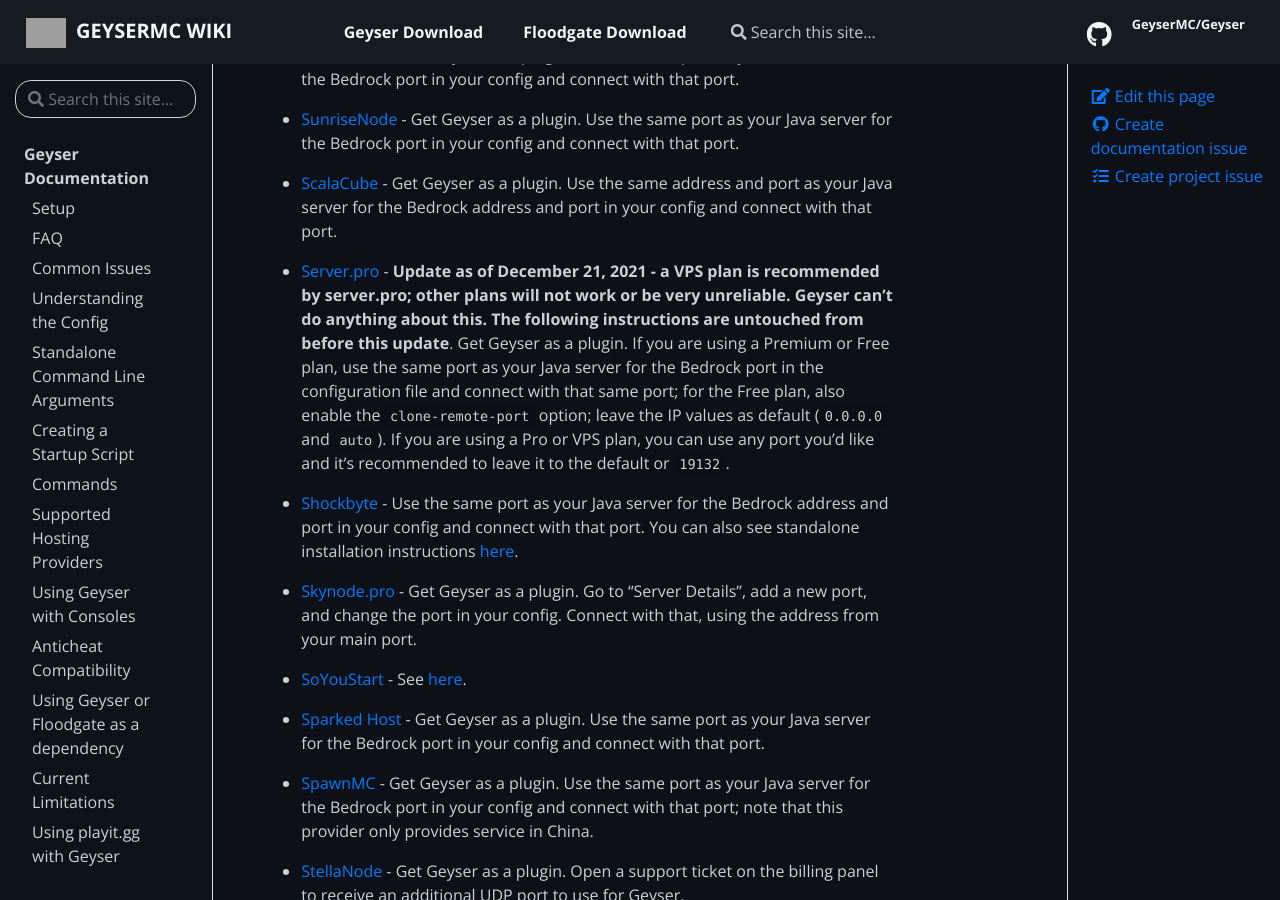
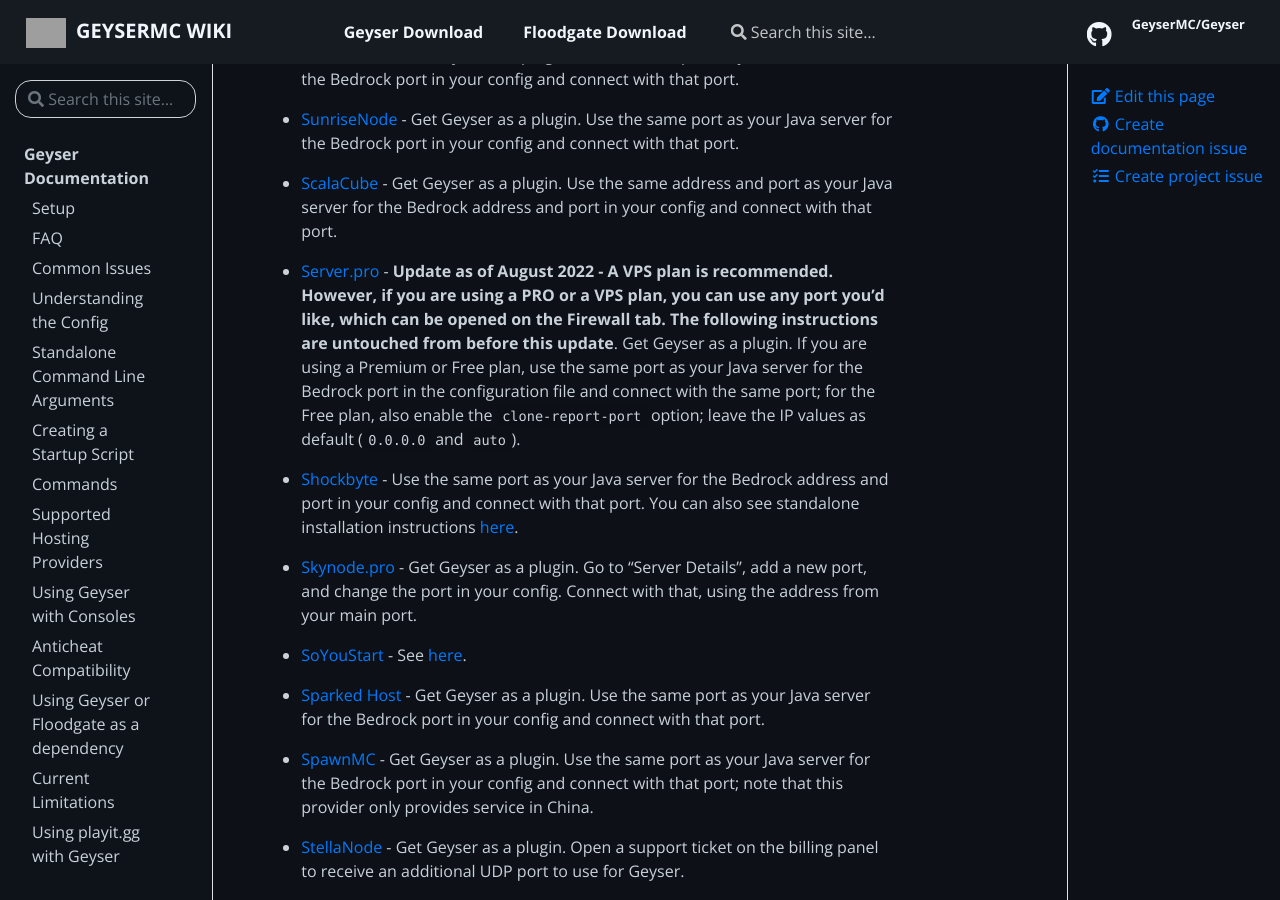
Before and after one commit to GeyserMC/GeyserWiki, a Jekyll site: the page built from _docs/geyser/supported-hosting-providers.md, in a window 1280 px wide and 900 px high, scrolled down 5826 px. Built offline with Jekyll 4.4.1, drawn with Linux system fonts in a browser that asks for light colours; grey boxes are pictures that could not be loaded.

Commit message:
Update providers.json

```diff
--- a/_data/providers.json
+++ b/_data/providers.json
@@ -367,7 +367,7 @@
     {
       "name": "Server.pro",
       "url": "https://server.pro",
-      "description": "**Update as of December 21, 2021 - a VPS plan is recommended by server.pro; other plans will not work or be very unreliable. Geyser can't do anything about this. The following instructions are untouched from before this update**. Get Geyser as a plugin. If you are using a Premium or Free plan, use the same port as your Java server for the Bedrock port in the configuration file and connect with that same port; for the Free plan, also enable the `clone-remote-port` option; leave the IP values as default (`0.0.0.0` and `auto`). If you are using a Pro or VPS plan, you can use any port you'd like and it's recommended to leave it to the default or `19132`."
+      "description": "**Update as of August 2022 - A VPS plan is recommended. However, if you are using a PRO or a VPS plan, you can use any port you'd like, which can be opened on the Firewall tab. The following instructions are untouched from before this update**. Get Geyser as a plugin. If you are using a Premium or Free plan, use the same port as your Java server for the Bedrock port in the configuration file and connect with the same port; for the Free plan, also enable the `clone-report-port` option; leave the IP values as default (`0.0.0.0` and `auto`)."
     },
     {
       "name": "Shockbyte",
```
